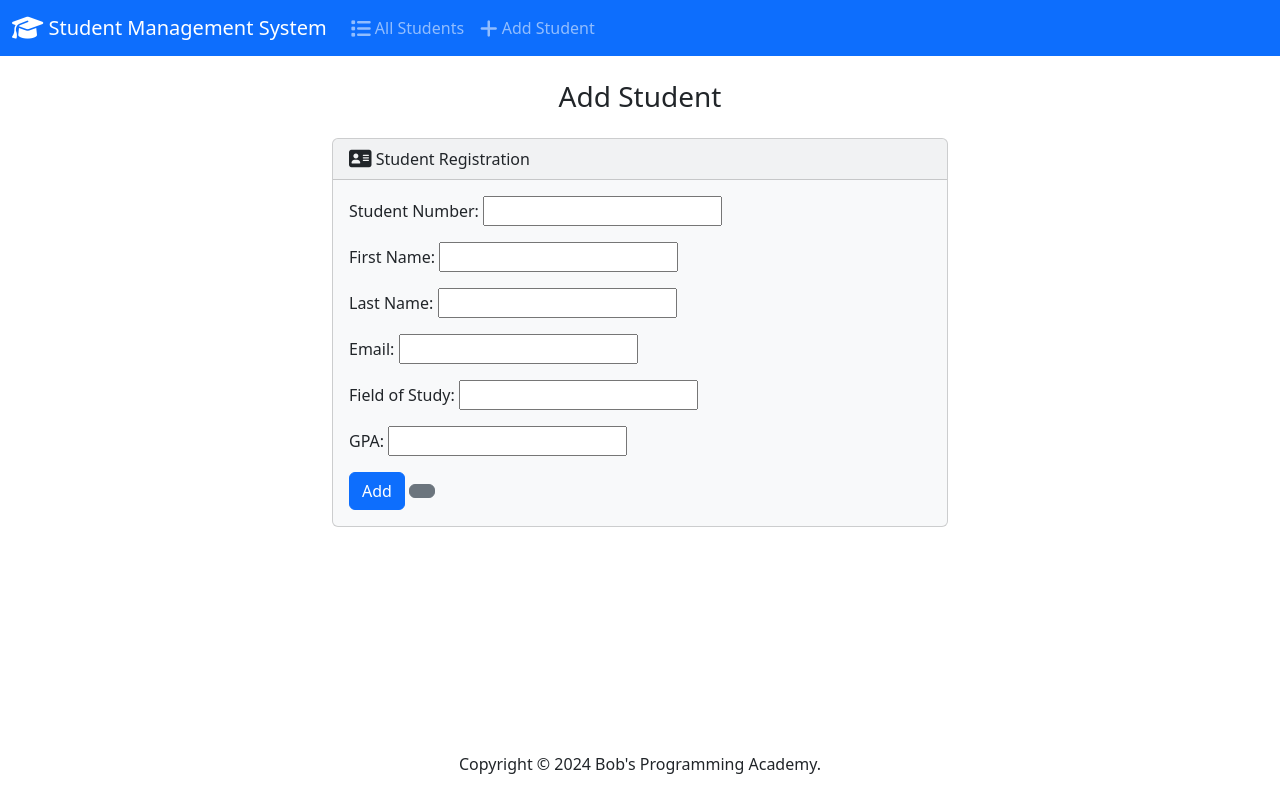
After one commit to Zohaifa/student-management-system, a Django app: page /add/ in a window 1280 px wide. The commit adds this page. Run offline with Django 5.2, Linux system fonts and the light colour scheme; some libraries are stand-ins or nearby versions.

Commit message:
Add students functionality added

```diff
--- /dev/null
+++ b/students/forms.py
@@ -0,0 +1,23 @@
+from django import forms
+from .models import Students
+
+class StudentForm(forms.ModelForm):
+    class Meta:
+        model = Students
+        fields = ['student_number', 'first_name', 'last_name', 'email', 'field_of_study', 'gpa']
+        labels = {
+            'student_number' : 'Student Number',
+            'first_name' : 'First Name',
+            'last_name' : "Last Name",
+            'email' : "Email",
+            'field_of_study' : "Field of Study",
+            'gpa': "GPA"
+        }
+        widget = {
+            'student_number': forms.NumberInput(attrs={'class': 'form-control'}),
+            'first_name' : forms.TextInput(attrs={'class':'form-control'}),
+            'last_name': forms.TextInput(attrs={'class':'form-control'}),
+            'email': forms.EmailInput(attrs={'class':'form-control'}),
+            'field_of_study': forms.TextInput(attrs={'class':'form-control'}),
+            'gpa' : forms.NumberInput(attrs={'class': 'form-control'})
+        }
--- /dev/null
+++ b/students/templates/students/add.html
@@ -0,0 +1,27 @@
+{% extends 'students/base.html' %}
+
+{% block body %}
+<h3 class="text-center m-4">Add Student</h3>
+{% if success %}
+    <div class="alert alert-success" role="alert">
+        The new student added successfully.
+        <a href="{% url 'index' %}" class="alert-link" >Go to Home Page.</a>
+    </div>
+{% else %}
+    <div class="row justify-content-center">
+        <div class="col-6">
+            <div class="card bg-light mb-3">
+                <div class="card-header"><i class="fa-solid fa-address-card fa-lg"></i> Student Registration</div>
+                <div class="card-body">
+                    <form action="{% url 'add' %}" method="POST">
+                        {% csrf_token %}
+                        {{ form.as_p }}
+                        <button type="submit" class="btn btn-primary">Add</button>
+                        <a href="{% url 'index' %}" class='btn btn-secondary'></a>
+                    </form>
+                </div>
+              </div>
+        </div>
+    </div>
+{% endif %}
+{% endblock %}
--- /dev/null
+++ b/students/templates/students/base.html
@@ -0,0 +1,47 @@
+{% load static %}
+<!DOCTYPE html>
+<html lang="en">
+  <head>
+    <title>Student Management System</title>
+    <link rel="stylesheet" href="https://cdnjs.cloudflare.com/ajax/libs/font-awesome/6.1.1/css/all.min.css">
+    <link href="{% static 'css/bootstrap.min.css' %}" rel="stylesheet">
+  </head>
+  <body class="d-flex flex-column min-vh-100">
+    <nav class="navbar navbar-expand-lg navbar-dark bg-primary">
+      <div class="container-fluid">
+        <a class="navbar-brand" href="{% url 'index' %}">
+          <i class="fa-solid fa-graduation-cap fa-lg"></i> Student Management System
+        </a>
+        <button class="navbar-toggler" type="button" data-bs-toggle="collapse" data-bs-target="#navbarColor01" aria-controls="navbarColor01" aria-expanded="false" aria-label="Toggle navigation">
+          <span class="navbar-toggler-icon"></span>
+        </button>
+        <div class="collapse navbar-collapse" id="navbarColor01">
+          <ul class="navbar-nav me-auto">
+            <li class="nav-item">
+              <a class="nav-link" href="{% url 'index' %}">
+                <i class="fa-solid fa-list fa-lg"></i> All Students
+              </a>
+            </li>
+            <li class="nav-item">
+              <a class="nav-link" href="{% url 'add' %}">
+                <i class="fa-solid fa-plus fa-lg"></i> Add Student
+              </a>
+            </li>
+          </ul>
+        </div>
+      </div>
+    </nav>
+    <div class="container-fluid">
+      {% block body %}
+      {% endblock %}
+    </div>
+    <footer class="mt-auto mb-4">
+      <div class="text-center">
+        <span>
+          Copyright &copy; <script>document.write(new Date().getFullYear())</script> Bob's Programming Academy.
+        </span>
+      </div>
+    </footer>
+    <script src="https://cdn.jsdelivr.net/npm/bootstrap@5.0.2/dist/js/bootstrap.bundle.min.js"></script>
+  </body>
+</html>
--- a/students/urls.py
+++ b/students/urls.py
@@ -4,4 +4,5 @@ from . import views
 urlpatterns = [
     path('', views.index, name='index'),
     path('<int:id>', views.view_students, name='view_students'),
+    path('add/', views.add, name='add'),
 ]
--- a/students/views.py
+++ b/students/views.py
@@ -2,6 +2,7 @@ from django.http import HttpResponseRedirect
 from django.urls import reverse
 from .models import Students
 from django.shortcuts import render
+from .forms import StudentForm
 
 # Create your views here.
 def index(request):
@@ -10,3 +11,33 @@ def index(request):
 def view_students(request, id):
     student = Students.objects.get(pk=id)
     return HttpResponseRedirect(reverse('index'))
+
+def add(request):
+    if request.method == 'POST':
+        form = StudentForm(request.POST)
+        if form.is_valid():
+            new_student_number = form.cleaned_data['student_number']
+            new_first_name = form.cleaned_data['first_name']
+            new_last_name = form.cleaned_data['last_name']
+            new_email = form.cleaned_data['email']
+            new_field_of_study = form.cleaned_data['field_of_study']
+            new_gpa = form.cleaned_data['gpa']
+
+            new_student = Students(
+                student_number = new_student_number,
+                first_name = new_first_name,
+                last_name = new_last_name,
+                email = new_email,
+                field_of_study = new_field_of_study,
+                gpa = new_gpa
+            )
+            new_student.save()
+            return render(request, 'students/add.html', {
+                'form': StudentForm(),
+                'success': True,
+            })
+    else:
+        form = StudentForm()
+    return render(request, 'students/add.html', {
+        'form' : StudentForm()
+    })
```
Also changed, not shown: students/templates/students/index.html (+5 -64 lines), db.sqlite3.
